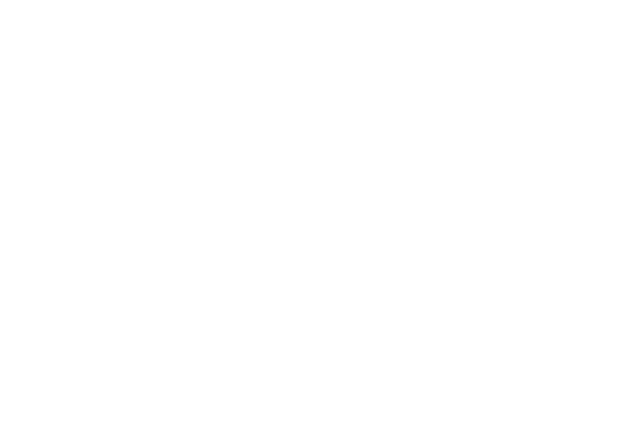
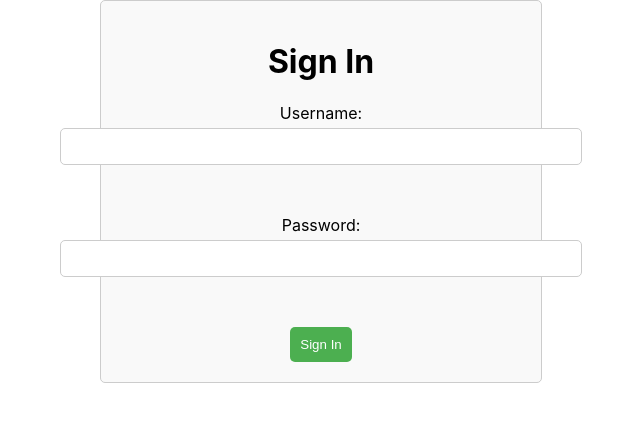
Before and after one commit to shen102/ORDER2GO, a React (Create React App) app in the folder myreactproj/: page /signin in a window 1280 px wide. Before the commit this address had no page. Shown: the top 422 px of the page, without its empty margins (319-959 px from the left). Built offline with nearby package versions, Linux system fonts and the light colour scheme.

Commit message:
Update App.js

```diff
--- a/myreactproj/src/App.js
+++ b/myreactproj/src/App.js
@@ -2,6 +2,7 @@
 import { BrowserRouter as Router, Route, Routes } from 'react-router-dom';
 import './App.css';
 import Header from './Components/Header';
+import SignIn from './Components/SignIn';
 
 function App() {
 
@@ -12,6 +13,7 @@
       <Router>
         <Routes>
           <Route path="/" element={<Header/>} />
+          <Route path="/signin" element ={<SignIn/>}/>
         </Routes>
 
     </Router>
```
